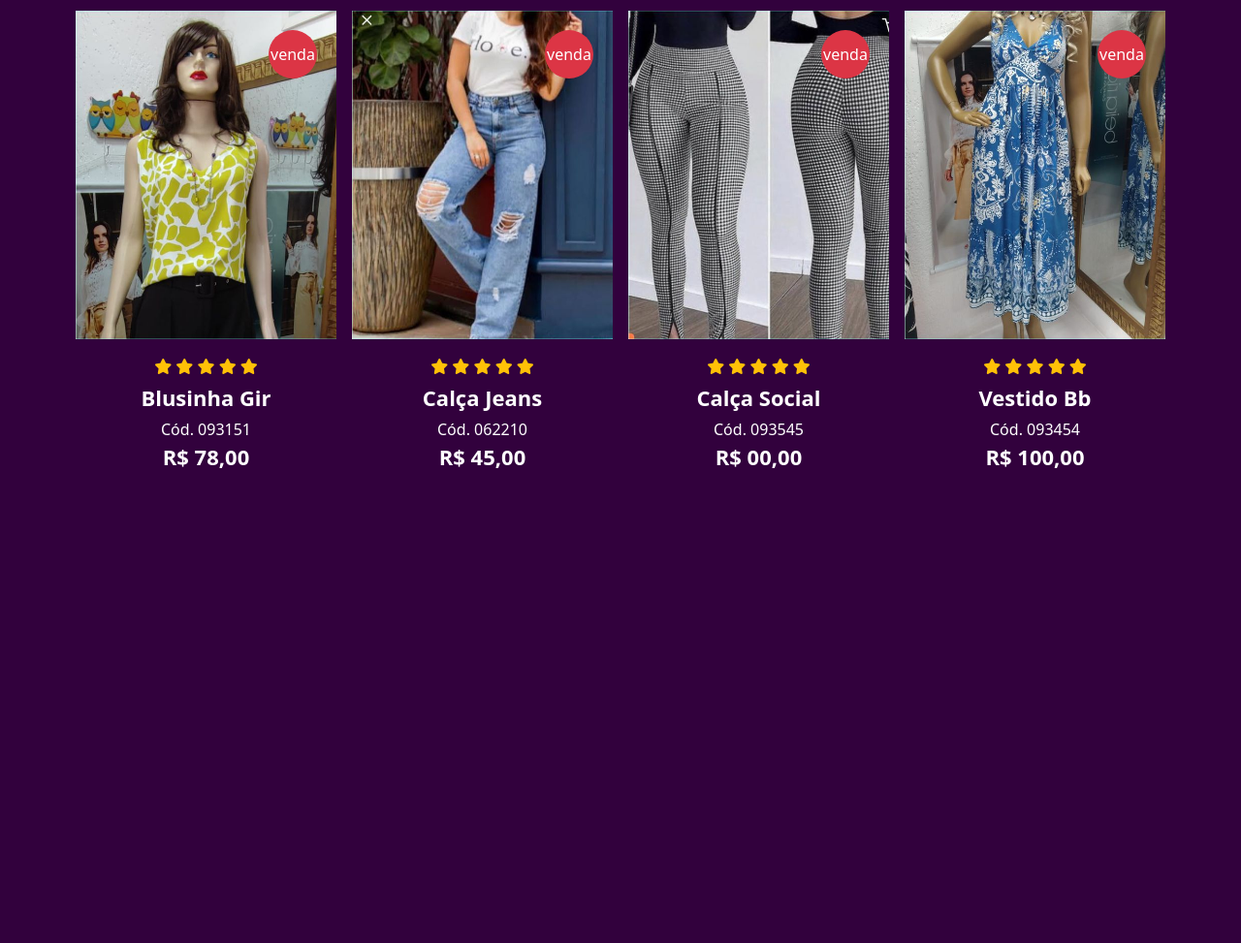
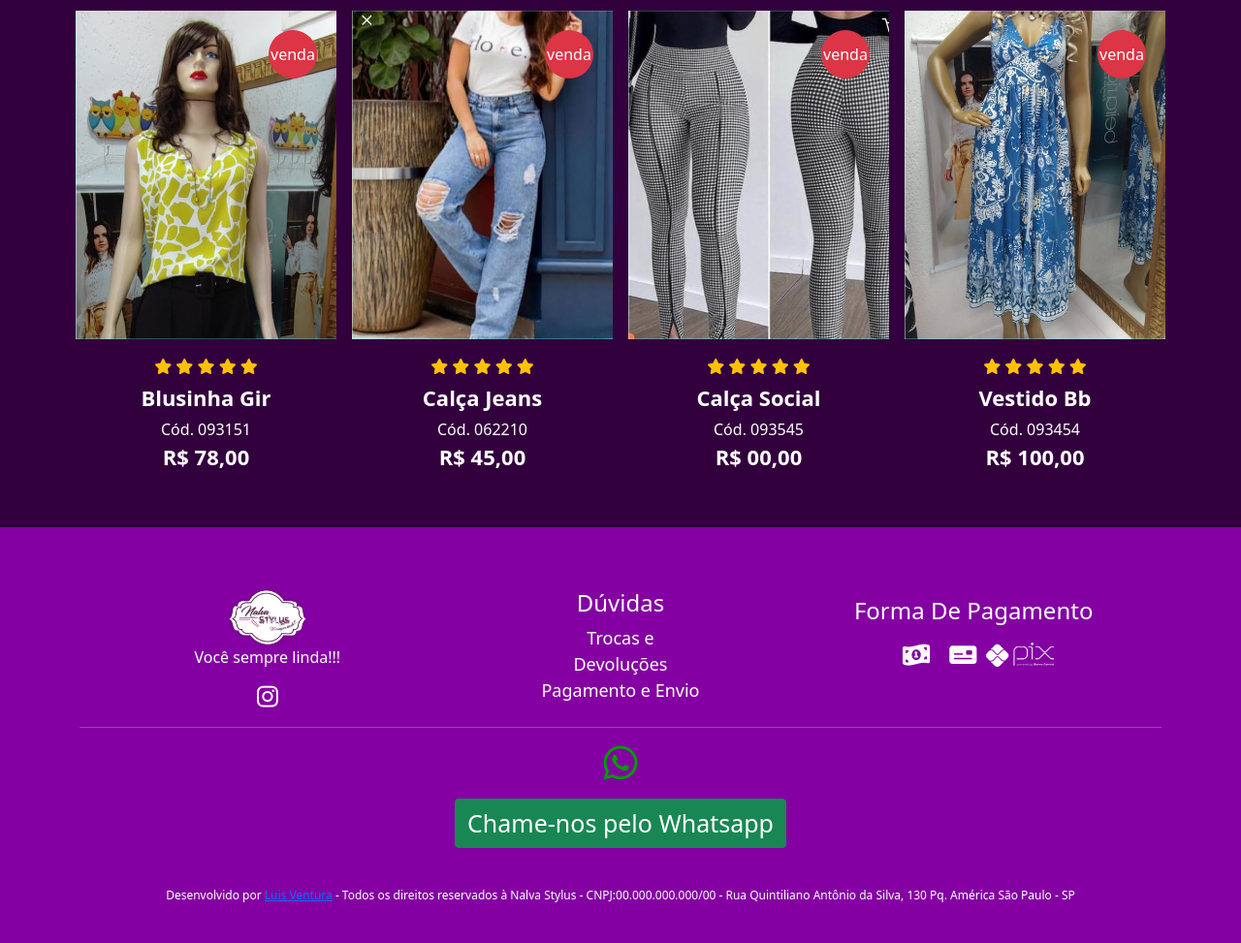
Before and after one commit to JuniorVentura23/Projeto-Nalva-Stylus, a plain HTML site: page index.html in a window 1280 px wide. Shown: the part 2031-3004 px from the top of the page at 97% size. Before the commit the page ends 2575 px from the top, so only its background shows below. Drawn offline with nearby package versions, Linux system fonts and the light colour scheme; a web font is replaced by a local one.

Commit message:
Início footer

```diff
--- a/assets/CSS/style.css
+++ b/assets/CSS/style.css
@@ -30,7 +30,7 @@ body {
     background-color:var(--purple-one);
     padding:10px 0;
 }
-.navbar-brand img {
+.navbar-brand img, .footer-brand img {
     width:80px;
 }
 .navbar {
@@ -92,3 +92,46 @@ body {
 }
 
 /* ----------------- Section novidade style end ----------------- */
+
+
+/* ----------------- Footer style start ----------------- */
+.bg-color {
+    background-color: var(--purple-four)!important;
+}
+.fa-brands {
+    font-size:25px;
+    color:var(--white-color);
+}
+.footer-duvidas .text-white {
+    font-size:18px;
+    text-decoration: none;
+}
+.footer-duvidas .text-white:hover {
+    text-decoration: underline;
+}
+.box-forma-pag {
+    text-align: center;
+}
+.footer-bandeiras i {
+    padding:10px;
+}
+.form-pag {
+    font-size:25px;
+}
+.pix {
+    width:70px;
+}
+.footer-whatsapp i {
+    font-size:40px;
+    color:rgb(0, 157, 0);
+}
+.whats {
+    font-size:25px;
+
+
+}
+.footer-bottom p {
+    font-size:12px;
+}
+
+/* ----------------- Footer style end ----------------- */
--- a/index.html
+++ b/index.html
@@ -409,6 +409,66 @@
     <!---------------- Section novidades end ----------------->
 
 
+    <!---------------- Footer start ----------------->
+    <footer class="rodape bg-dark bg-color  text-white pt-5 pb-4" id="rodape">
+        <div class="container text-center text-md-left">
+            <div class="row text-center text-md-left d-flex align-items">
+
+                <div class="col-md-3 col-lg-3 col-xl-3 mx-auto mt-3">
+                    <a class="footer-brand" href="#home"><img src="assets/images/logo.png" alt=""></a>
+                    <p class="">Você sempre linda!!!</p>
+                    <div class="footer-icons">
+                        <a href="https://www.instagram.com/nalvastylus/"><i class="fa-brands fa-instagram"></i></a>
+                    </div>
+                </div>
+
+                <div class="col-md-2 col-lg-2 col-xl-2 mx-auto mt-3 text-md-left footer-duvidas">
+                        <h4>Dúvidas</h4>
+                        <span><a class="text-white" href="#">Trocas e Devoluções</a></span>
+                        <span><a class="text-white" href="#">Pagamento e Envio</a></span>
+                </div>
+
+                <div class="col-md-3 col-lg-3 col-xl-3 mx-auto mt-3 p-2 text-center d-flex flex-column align-items-center">
+                    <h4 class="text-capitalize">Forma de Pagamento</h4>
+                    <div class="footer-bandeiras d-flex align-items-center">
+                        <i class="form-pag fa-solid fa-money-bill-1-wave"></i>
+                        <i class="form-pag fa-solid fa-money-check"></i>
+                        <img class="pix" src="assets/images/pix.png" alt="Pix">
+                    </div>
+
+                </div>
+
+            </div>
+
+            <hr>
+
+            <!--------------------- Whatsapp start --------------------->
+            <div class="footer-whatsapp d-inline ">
+                <a href="https://api.whatsapp.com/send?phone=5511983289788&text=Oi,%20tenho%20interesse,%20gostaria%20de%20mais%20detalhes!"><i class="fa-brands fa-whatsapp"></i></a><br>
+                <button type="button" class="whats btn btn-success mt-3 ">Chame-nos pelo Whatsapp</button>
+            </div>
+            <!--------------------- Whatsapp end --------------------->
+
+            <div class="footer-address d-flex pr-3 justify-content-center">
+
+                <p class="footer-street">
+
+                </p>
+            </div>
+
+            <div class="footer-bottom pt-4">
+                <p>
+                    Desenvolvido por <a href="https://github.com/JuniorVentura23">Luis Ventura</a> - Todos os direitos reservados à Nalva Stylus - CNPJ:00.000.000.000/00 - Rua Quintiliano Antônio da Silva, 130 Pq. América São Paulo - SP
+                </p>
+            </div>
+        </div>
+
+    </footer>
+
+
+
+    <!---------------- Footer end ----------------->
+
 
 
 
```
Also changed, not shown: assets/images/cash.png (added), assets/images/maquininha.png (added), assets/images/pix.png (added).
